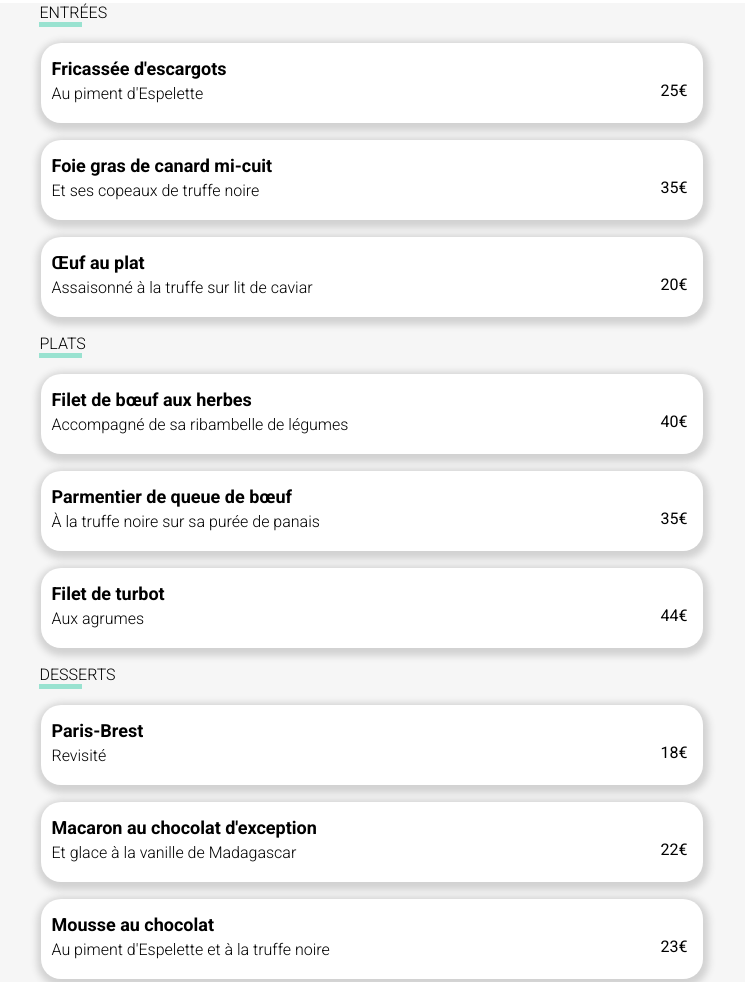
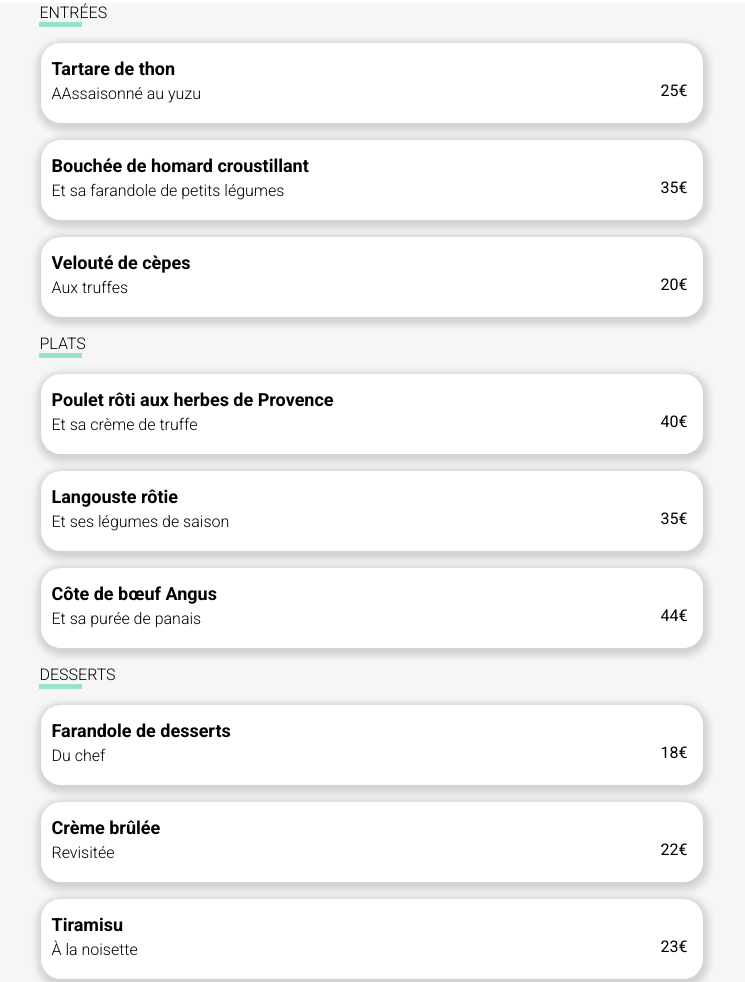
Before and after one commit to chaaladhif/P3-ohmyfood, a website: page Menu2.html in a window 1280 px wide. Shown: the part 399-1381 px from the top of the page, without its empty margins (269-1014 px from the left). Drawn offline with Linux system fonts and the light colour scheme; a web font is replaced by a local one.

Commit message:
ajout de resto2

```diff
--- a/Menu2.html
+++ b/Menu2.html
@@ -1,5 +1,6 @@
 <!DOCTYPE html>
 <html lang="en">
+
 <head>
     <meta charset="UTF-8">
     <meta http-equiv="X-UA-Compatible" content="IE=edge">
@@ -8,21 +9,22 @@
     <link rel="stylesheet" href="public/css/style.css">
     <script src="https://kit.fontawesome.com/427b58d00e.js" crossorigin="anonymous"></script>
     <link rel="preconnect" href="https://fonts.googleapis.com">
-    <title>Menu La palette du gout</title>
+    <title>Menu Le délice des sens</title>
 </head>
+
 <body>
     <!--header-->
     <header>
         <div class="heading">
             <i class="fa-solid fa-arrow-left arrow"><a href="#"></a></i>
             <h1><a href="#"></a>ohmyfood</h1>
-                <img src="./images/palettegout.png" alt="la palette du gout">
+            <img src="./images/delicesens.png" alt="Le délice des sens">
         </div>
     </header>
     <!--menu-->
     <main class="Menu">
         <div class="title1">
-        <h2>La palette du goût</h2>
+            <h2>Le délice des sens</h2>
             <i class="fa-regular fa-heart sizi"></i>
         </div>
         <!--liste entrées-->
@@ -31,8 +33,8 @@
             <ul>
                 <li>
                     <div class="visible">
-                <h4>Fricassée d'escargots</h4>
-                <p>Au piment d'Espelette</p>
+                        <h4>Tartare de thon</h4>
+                        <p>AAssaisonné au yuzu</p>
                     </div>
                     <span>25€</span>
                     <div class="hidden">
@@ -41,8 +43,8 @@
                 </li>
                 <li>
                     <div class="visible">
-                <h4>Foie gras de canard mi-cuit</h4>
-                <p>Et ses copeaux de truffe noire</p>
+                        <h4>Bouchée de homard croustillant</h4>
+                        <p>Et sa farandole de petits légumes</p>
                     </div>
                     <span>35€</span>
                     <div class="hidden">
@@ -51,8 +53,8 @@
                 </li>
                 <li>
                     <div class="visible">
-                <h4>Œuf au plat</h4>
-                <p>Assaisonné à la truffe sur lit de caviar</p>
+                        <h4>Velouté de cèpes</h4>
+                        <p>Aux truffes</p>
                     </div>
 
                     <span>20€</span>
@@ -71,8 +73,9 @@
             <ul>
                 <li>
                     <div class="visible">
-                <h4>Filet de bœuf aux herbes</h4>
-                <p>Accompagné de sa ribambelle de légumes</p>
+                        <h4>Poulet rôti aux herbes de Provence</h4>
+
+                        <p>Et sa crème de truffe</p>
                     </div>
                     <span>40€</span>
                     <div class="hidden">
@@ -81,8 +84,8 @@
                 </li>
                 <li>
                     <div class="visible">
-                <h4>Parmentier de queue de bœuf</h4>
-                <p>À la truffe noire sur sa purée de panais</p>
+                        <h4>Langouste rôtie</h4>
+                        <p>Et ses légumes de saison</p>
                     </div>
                     <span>35€</span>
                     <div class="hidden">
@@ -91,8 +94,8 @@
                 </li>
                 <li>
                     <div class="visible">
-                <h4>Filet de turbot</h4>
-                <p>Aux agrumes</p>
+                        <h4>Côte de bœuf Angus</h4>
+                        <p>Et sa purée de panais</p>
                     </div>
                     <span>44€</span>
                     <div class="hidden">
@@ -100,7 +103,6 @@
                     </div>
                 </li>
             </ul>
-
             </div>
         </section>
         <!--liste desserts-->
@@ -109,8 +111,8 @@
             <ul>
                 <li>
                     <div class="visible">
-                <h4>Paris-Brest</h4>
-                <p>Revisité</p>
+                        <h4>Farandole de desserts</h4>
+                        <p>Du chef</p>
                     </div>
                     <span>18€</span>
                     <div class="hidden">
@@ -119,8 +121,8 @@
                 </li>
                 <li>
                     <div class="visible">
-                <h4>Macaron au chocolat d'exception</h4>
-                <p>Et glace à la vanille de Madagascar</p>
+                        <h4>Crème brûlée</h4>
+                        <p>Revisitée</p>
                     </div>
                     <span>22€</span>
                     <div class="hidden">
@@ -129,8 +131,8 @@
                 </li>
                 <li>
                     <div class="visible">
-                <h4>Mousse au chocolat</h4>
-                <p>Au piment d'Espelette et à la truffe noire</p>
+                        <h4>Tiramisu</h4>
+                        <p>À la noisette</p>
                     </div>
                     <span>23€</span>
                     <div class="hidden">
@@ -159,4 +161,5 @@
     </footer>
 
 </body>
+
 </html>
```
Lines whose indentation alone changed are shown as unchanged.
